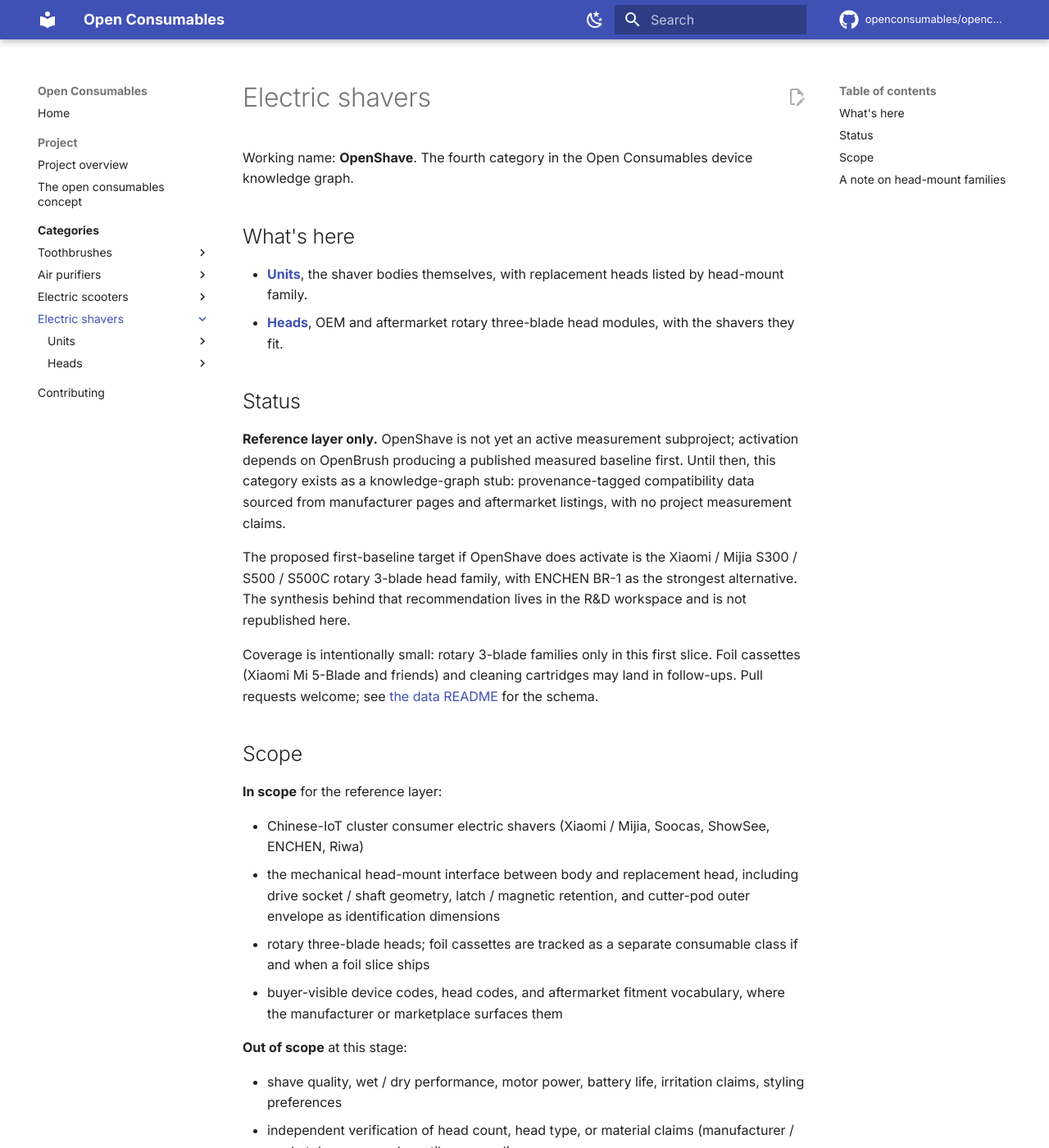
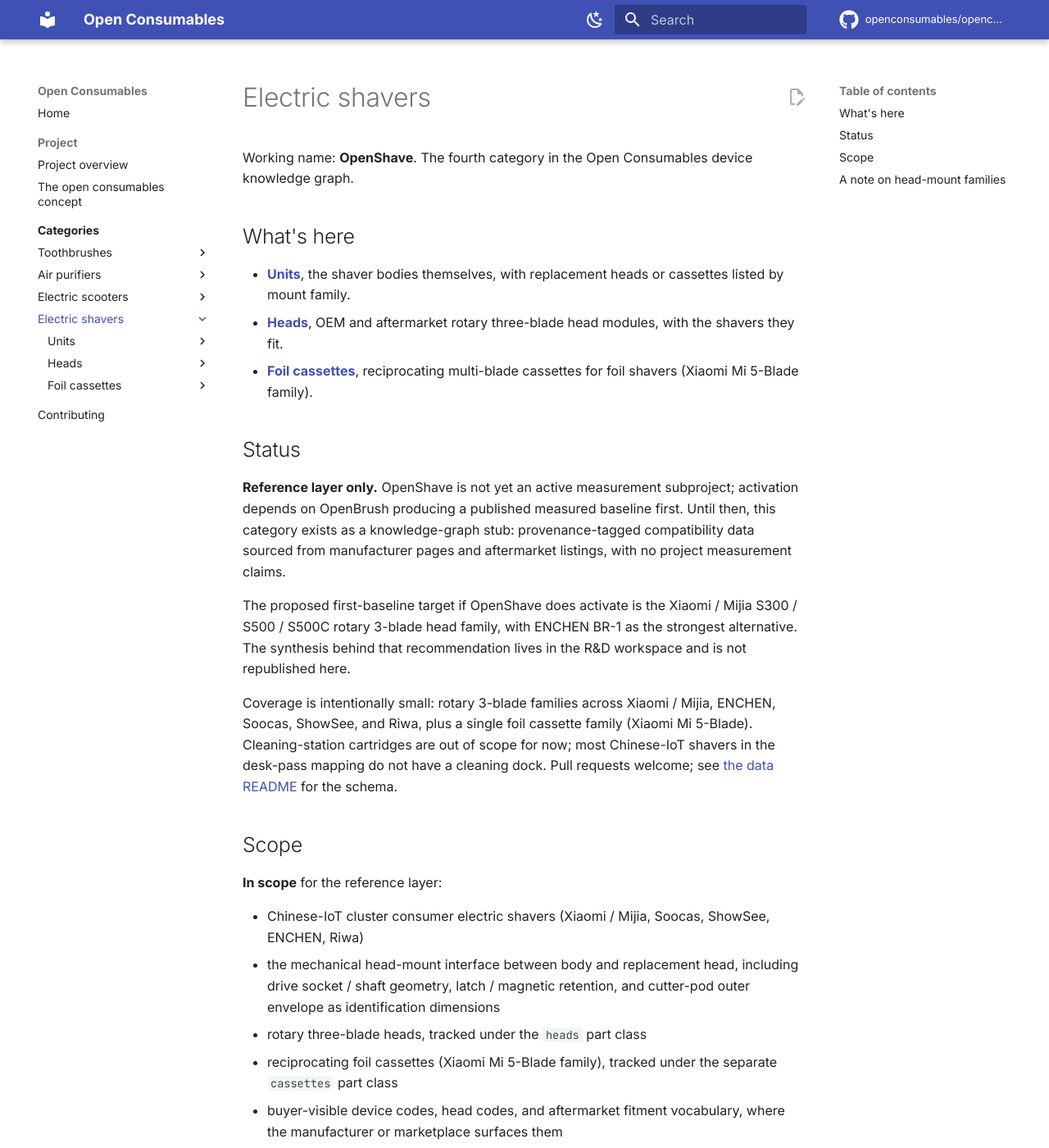
Before and after one commit to openconsumables/openconsumables.github.io, an MkDocs documentation site: the page built from docs/categories/openshave/index.md, in a window 1280 px wide and 1400 px high. Shown: the whole window at 82% size. Built offline with MkDocs 1.6.1 and Material for MkDocs 9.7.7, drawn with Linux system fonts in a browser that asks for light colours; comment, search, counter and statistics services are not loaded.

Commit message:
feat(data): add OpenShave foil cassettes as second consumable class
Add cassettes part class alongside heads under the openshave category.
Two units (Xiaomi Mi 5-Blade and Mijia MJTXD01XM portable), one
cassette mount per unit, and one OEM cassette entry (Xiaomi Mi 5-Blade
BHR5265GL). Foil cassettes are kept strictly separate from rotary heads
on Xiaomi's own copy: the Mi 5-Blade replacement head is restricted to
the Mi 5-Blade body, and a foil cassette is not interchangeable with
the rotary head module shared across S300 / S500 / S500C.

MJTXD01XM has a serviceable head per Xiaomi specs but no standalone
replacement-cassette SKU was found; that unit publishes its mount
assignment with `inferred` provenance and no cassette parts.

Generator: extend render_part_facts with a cassettes branch so the
H1 fact strip shows blade count, retention, and material alongside
the existing rotary heads branch.

```diff
--- a/docs/categories/openshave/index.md
+++ b/docs/categories/openshave/index.md
@@ -4,8 +4,9 @@
 
 ## What's here
 
-- **[Units](units/index.md)**, the shaver bodies themselves, with replacement heads listed by head-mount family.
+- **[Units](units/index.md)**, the shaver bodies themselves, with replacement heads or cassettes listed by mount family.
 - **[Heads](heads/index.md)**, OEM and aftermarket rotary three-blade head modules, with the shavers they fit.
+- **[Foil cassettes](cassettes/index.md)**, reciprocating multi-blade cassettes for foil shavers (Xiaomi Mi 5-Blade family).
 
 ## Status
 
@@ -13,7 +14,7 @@
 
 The proposed first-baseline target if OpenShave does activate is the Xiaomi / Mijia S300 / S500 / S500C rotary 3-blade head family, with ENCHEN BR-1 as the strongest alternative. The synthesis behind that recommendation lives in the R&D workspace and is not republished here.
 
-Coverage is intentionally small: rotary 3-blade families only in this first slice. Foil cassettes (Xiaomi Mi 5-Blade and friends) and cleaning cartridges may land in follow-ups. Pull requests welcome; see [the data README](https://github.com/openconsumables/openconsumables.github.io/blob/master/data/README.md) for the schema.
+Coverage is intentionally small: rotary 3-blade families across Xiaomi / Mijia, ENCHEN, Soocas, ShowSee, and Riwa, plus a single foil cassette family (Xiaomi Mi 5-Blade). Cleaning-station cartridges are out of scope for now; most Chinese-IoT shavers in the desk-pass mapping do not have a cleaning dock. Pull requests welcome; see [the data README](https://github.com/openconsumables/openconsumables.github.io/blob/master/data/README.md) for the schema.
 
 ## Scope
 
@@ -21,7 +22,8 @@
 
 - Chinese-IoT cluster consumer electric shavers (Xiaomi / Mijia, Soocas, ShowSee, ENCHEN, Riwa)
 - the mechanical head-mount interface between body and replacement head, including drive socket / shaft geometry, latch / magnetic retention, and cutter-pod outer envelope as identification dimensions
-- rotary three-blade heads; foil cassettes are tracked as a separate consumable class if and when a foil slice ships
+- rotary three-blade heads, tracked under the `heads` part class
+- reciprocating foil cassettes (Xiaomi Mi 5-Blade family), tracked under the separate `cassettes` part class
 - buyer-visible device codes, head codes, and aftermarket fitment vocabulary, where the manufacturer or marketplace surfaces them
 
 **Out of scope** at this stage:
--- a/mkdocs.yml
+++ b/mkdocs.yml
@@ -171,6 +171,8 @@
               - categories/openshave/units/riwa-ra-5503.md
               - categories/openshave/units/riwa-ra-5504.md
               - categories/openshave/units/riwa-ra-5505.md
+              - categories/openshave/units/xiaomi-mi-5-blade.md
+              - categories/openshave/units/xiaomi-mjtxd01xm.md
           - Heads:
               - categories/openshave/heads/index.md
               - categories/openshave/heads/xiaomi-shaver-head-s300-s500-s500c.md
@@ -193,6 +195,9 @@
               - categories/openshave/heads/soocas-s32-head.md
               - categories/openshave/heads/soocas-sp1-head.md
               - categories/openshave/heads/generic-soocas-s-family-head.md
+          - Foil cassettes:
+              - categories/openshave/cassettes/index.md
+              - categories/openshave/cassettes/xiaomi-mi-5-blade-cassette.md
   - Contributing: contributing.md
 
 extra:
```
Also changed, not shown: docs/categories/openshave/cassettes/index.md (added, +15 -0 lines), docs/categories/openshave/cassettes/xiaomi-mi-5-blade-cassette.md (added, +27 -0 lines), docs/categories/openshave/units/index.md (+5 -0 lines), docs/categories/openshave/units/xiaomi-mi-5-blade.md (added, +40 -0 lines), docs/categories/openshave/units/xiaomi-mjtxd01xm.md (added, +32 -0 lines), 6 other files.
